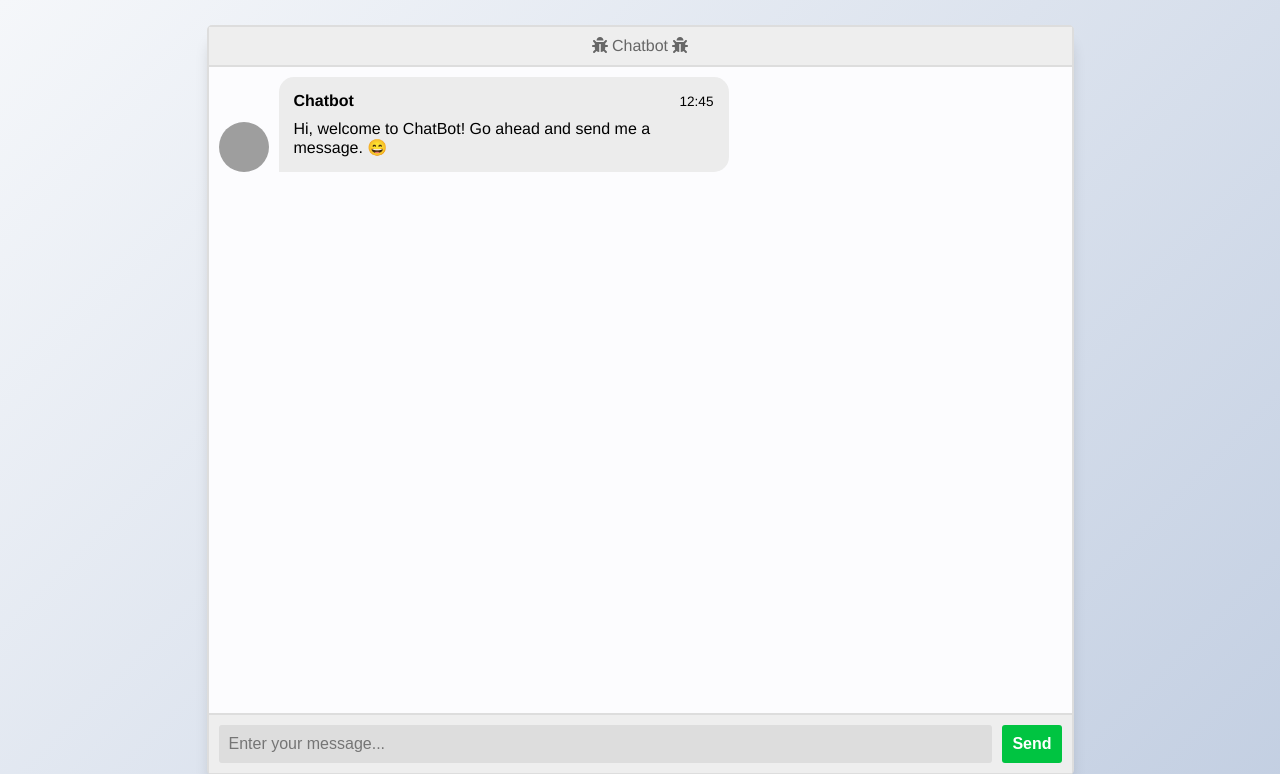
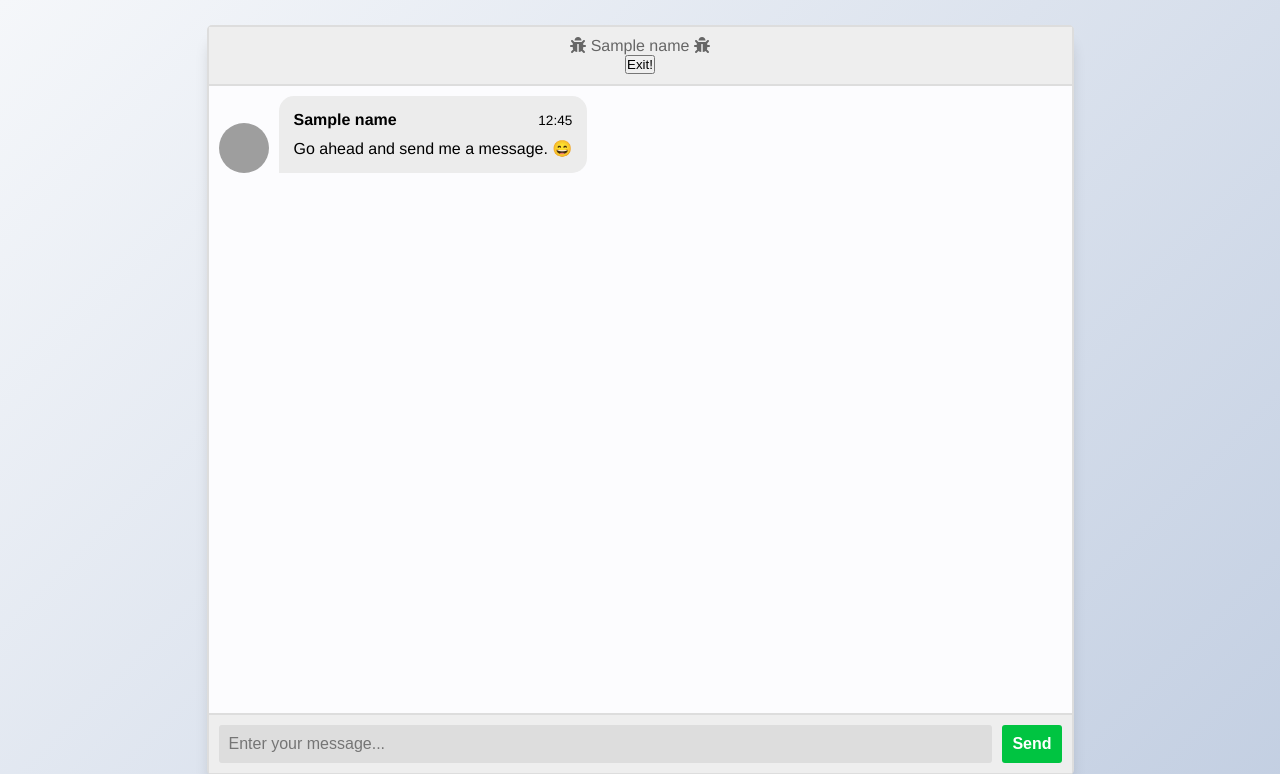
Before and after one commit to garnere1/CustomChatbot, a Flask app: template templates/chatbot.html in a window 1280 px wide. Shown: the top 774 px of the page. Run offline with Flask 3, Linux system fonts and the light colour scheme; the template is opened without the code that fills it: most values are stand-ins (such as "Sample title", 1, 10 or a date in 2020); some libraries are stand-ins or nearby versions; grey boxes are pictures that could not be loaded.

Commit message:
adding exit and changing sess ID to project name

```diff
--- a/app.py
+++ b/app.py
@@ -24,15 +24,20 @@ def submit():
             uploaded_file.save(f"{UPLOAD_FOLDER}/{uploaded_file.filename}")
         global chain_obj
         chain_obj = create_chatbot(name = request.form['name'], mood = request.form['mood'], project_name=request.form['project-name'])
-        return render_template("chatbot.html")
+        return render_template("chatbot.html", name = request.form['name'])
     elif request.method == 'GET':
         return render_template("home.html", options = moods)
 
 @app.route("/get")
 def get_bot_response():
     userText = request.args.get('msg')
-    answer = chain_obj.invoke_chain(userText, "123")
+    answer = chain_obj.invoke_chain(userText, chain_obj.chroma_obj.project_name)
     return answer
+
+@app.route("/exit", methods=['GET', 'POST'])
+def exit():
+
+    return "Exit"
 
 if __name__ == "__main__":
     app.run(debug=True, host="0.0.0.0", port=3000)
--- a/src/classes/chain.py
+++ b/src/classes/chain.py
@@ -26,6 +26,7 @@ class chain():
     ):
         super().__init__
         self.store = {}
+        self.chroma_obj = chroma_obj
         self.retriever = chroma_obj.retriever
         self.prompt_obj = prompt_obj
         self.context_prompt = ChatPromptTemplate.from_messages(
--- a/src/classes/chroma.py
+++ b/src/classes/chroma.py
@@ -15,6 +15,7 @@ class chroma():
         custom_name: str
     ):
         super().__init__
+        self.project_name = custom_name
         self.vector_store = Chroma(
             collection_name=custom_name,
             embedding_function=embeddings,
--- a/templates/chatbot.html
+++ b/templates/chatbot.html
@@ -16,8 +16,11 @@
   <section class="msger">
     <header class="msger-header">
       <div class="msger-header-title">
-        <i class="fas fa-bug"></i> Chatbot <i class="fas fa-bug"></i>
+        <i class="fas fa-bug"></i> {{ name }} <i class="fas fa-bug"></i>
       </div>
+      <form action="{{ url_for('exit') }}" method="POST">
+        <button type="submit">Exit!</button>
+      </form>
     </header>
 
     <main class="msger-chat">
@@ -26,12 +29,12 @@
 
         <div class="msg-bubble">
           <div class="msg-info">
-            <div class="msg-info-name">Chatbot</div>
+            <div class="msg-info-name">{{ name }}</div>
             <div class="msg-info-time">12:45</div>
           </div>
 
           <div class="msg-text">
-            Hi, welcome to ChatBot! Go ahead and send me a message. 😄
+            Go ahead and send me a message. 😄
           </div>
         </div>
       </div>
```
Lines whose indentation alone changed are shown as unchanged.
